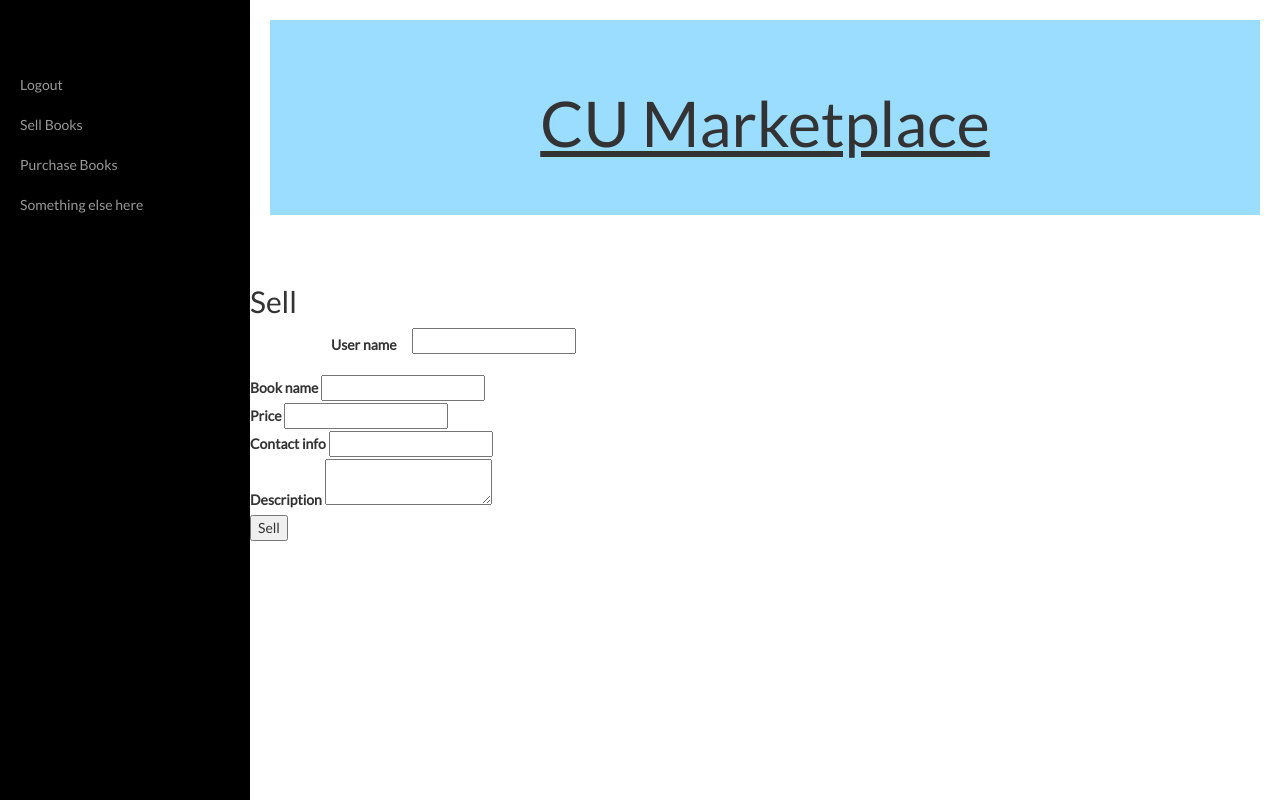
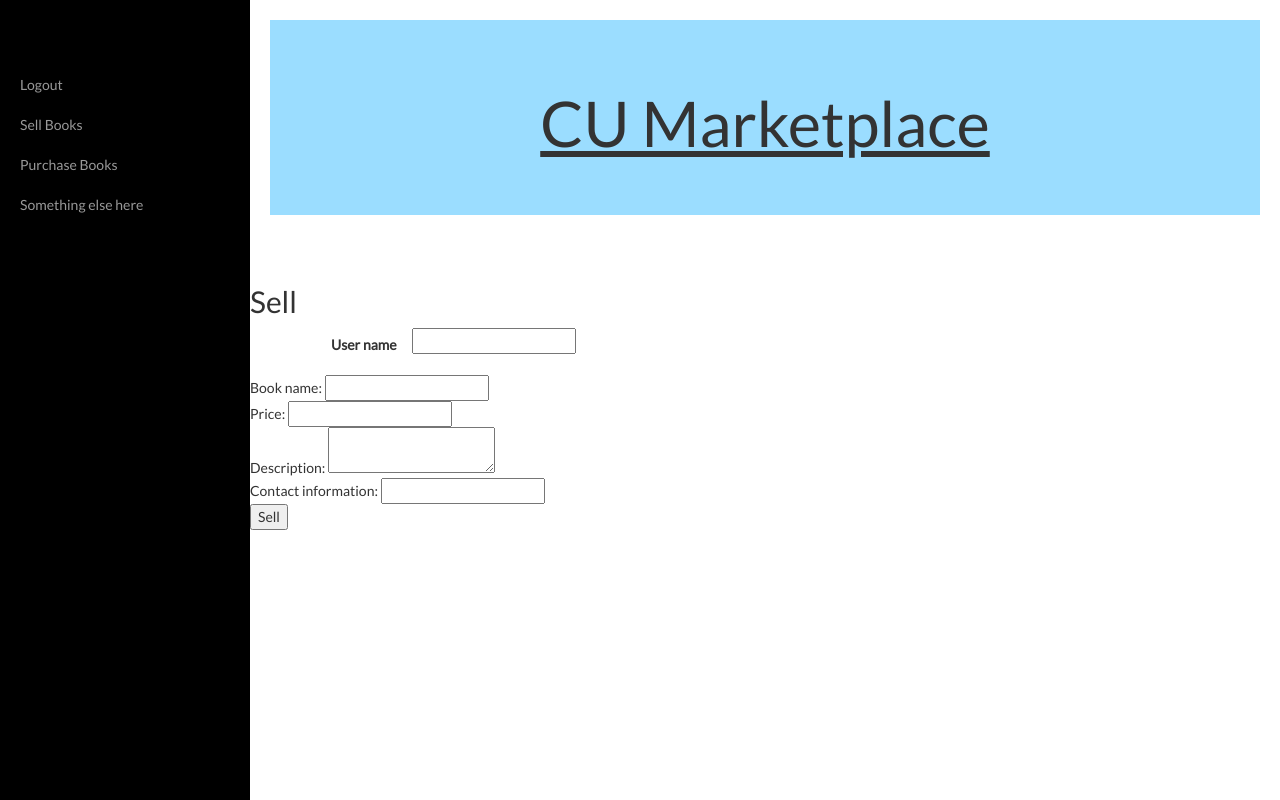
Before and after one commit to ADI-Labs/marketplace, a Python web app: template templates/sell.html in a window 1280 px wide. Run offline with Jinja, Linux system fonts and the light colour scheme; the template is opened without the code that fills it, so the values that code supplies are empty, except form fields; form fields are guessed from the names that the template uses; some libraries are stand-ins or nearby versions.

```diff
--- a/templates/sell.html
+++ b/templates/sell.html
@@ -11,20 +11,20 @@
 	            {{ form.user_name }}
 	        </div>
 	        <div>
-	            {{ form.book_name.label }}
+	            Book name:
 	            {{ form.book_name }}
 	        </div>
 	        <div>
-	            {{ form.price.label }}
+	            Price:
 	            {{ form.price }}
 	        </div>
 	        <div>
-	            {{ form.contact_info.label }}
-	            {{ form.contact_info }}
+	            Description:
+	            {{ form.description }}
 	        </div>
 	        <div>
-	            {{ form.description.label }}
-	            {{ form.description }}
+	            Contact information:
+	            {{ form.contact_info }}
 	        </div>
 	        <input type="submit" value="Sell">
 	    </form>
```
